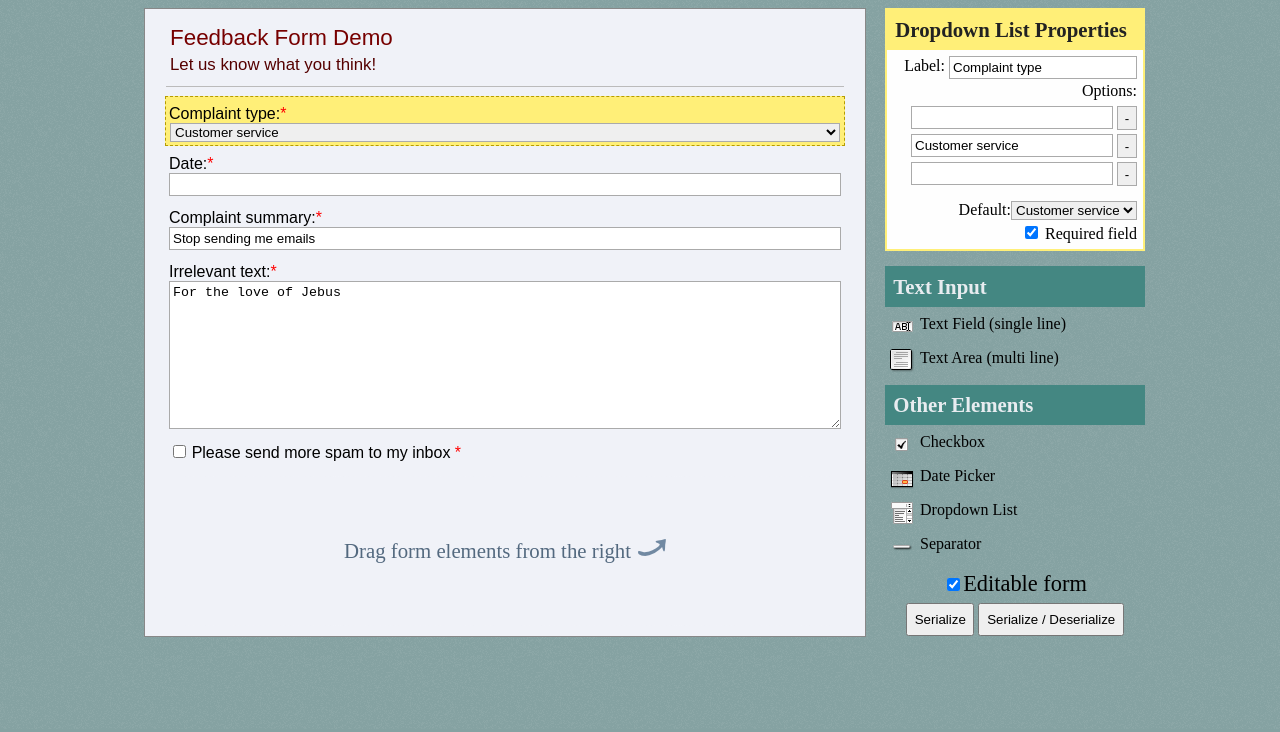
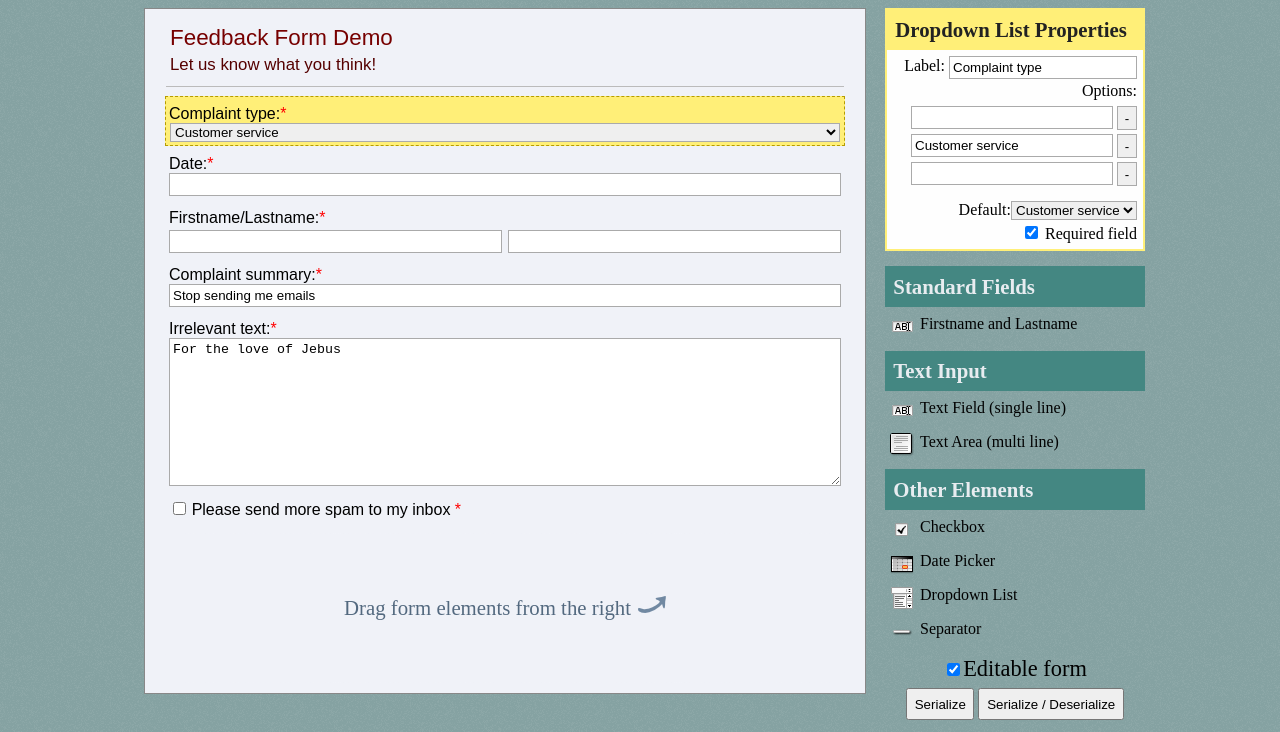
Before and after one commit to knipknap/SpiffForm, a plain HTML site: page index.html in a window 1280 px wide. Shown: the part 71-803 px from the top of the page. Drawn offline with nearby package versions, Linux system fonts and the light colour scheme.

Commit message:
add SpiffFormNameField

```diff
--- a/default.css
+++ b/default.css
@@ -73,6 +73,10 @@ background-position: 0 .5em;
 padding: .5em 0 .5em 30px;
 }
 
+#ui-name {
+background-image: url('spiffform/res/entry.png');
+}
+
 #ui-entry {
 background-image: url('spiffform/res/entry.png');
 }
--- a/form.js
+++ b/form.js
@@ -12,6 +12,8 @@ function attach_form(container) {
     var datepicker = form.append(new SpiffFormDatePicker());
     datepicker.set_label('Birth Date');
 
+    form.append(new SpiffFormNameField());
+
     var entry = form.append(new SpiffFormEntryField());
     entry.set_label('Complaint summary');
     entry.set_text('Stop sending me emails');
--- a/index.html
+++ b/index.html
@@ -79,6 +79,11 @@ $(document).ready(function() {
     <div id="panel" class="spiffform-panel"></div>
 
     <div id="sidebar-elements">
+      <h3>Standard Fields</h3>
+      <ul class="ui-elements">
+        <li id="ui-name" name="namefield">Firstname and Lastname</li>
+      </ul>
+
       <h3>Text Input</h3>
       <ul class="ui-elements">
         <li id="ui-entry" name="entryfield">Text Field (single line)</li>
--- a/spiffform/res/spiffform.css
+++ b/spiffform/res/spiffform.css
@@ -89,6 +89,14 @@ color: #500;
 border: 0;
 height: 1px;
 background: #bbb;
+}
+
+.spiffform-item-namefield input {
+display: inline-block;
+margin: 0 3px 3px 3px;
+padding: 3px;
+width: 325px;
+border: 1px solid #aaa;
 }
 
 .spiffform-item-entryfield input,
--- a/spiffform/spiffform.js
+++ b/spiffform/spiffform.js
@@ -105,6 +105,14 @@ var _SpiffFormObjectSerializer = function() {
 
     this.deserialize_separator = function(data) {
         return this.deserialize_element(new SpiffFormSeparator(), data);
+    };
+
+    this.serialize_namefield = function(obj) {
+        return this.serialize_element(obj);
+    };
+
+    this.deserialize_namefield = function(data) {
+        return this.deserialize_element(new SpiffFormNameField(), data);
     };
 
     this.serialize_entryfield = function(obj) {
@@ -473,6 +481,92 @@ var SpiffFormSeparator = function() {
 
 SpiffFormSeparator.prototype = new SpiffFormElement();
 spiffform_elements.separator = SpiffFormSeparator;
+
+// -------------------------------------
+// Fields for firstname and lastname
+// -------------------------------------
+var SpiffFormNameField = function() {
+    this._name = 'Name Field';
+    this._label = 'Firstname/Lastname';
+    this._value = ['', ''];
+    var that = this;
+
+    this.get_handle = function() {
+        return 'namefield';
+    };
+
+    this.attach = function(div) {
+        this._div = div;
+        this.update();
+    };
+
+    this.update = function() {
+        if (!that._div)
+            return;
+        that._div.empty();
+        that._div.append('<label>' + that._get_label_html() + '</label>' +
+                         '<div>' +
+                         '<input type="text" name="firstname"/>' +
+                         '<input type="text" name="lastname"/>' +
+                         '</div>');
+        that._div.append('<span class="spiffform-item-error"></span>');
+        var first = that._div.find('input[name="firstname"]');
+        first.val(that._value[0]);
+        first.bind('keyup mouseup change', function() {
+            that._value[0] = $(this).val();
+            that.validate();
+        });
+        var last = that._div.find('input[name="lastname"]');
+        last.val(that._value[1]);
+        last.bind('keyup mouseup change', function() {
+            that._value[1] = $(this).val();
+            that.validate();
+        });
+    };
+
+    this.update_properties = function(elem) {
+        // Label text.
+        elem.append(this._get_label_entry());
+
+        // Required checkbox.
+        elem.append(this._get_required_checkbox());
+    };
+
+    this.set_text = function(text) {
+        throw new Error('Name fields have no set_text()');
+    };
+
+    this.set_firstname = function(text) {
+        this._value[0] = text;
+        this.update();
+    };
+
+    this.set_lastname = function(text) {
+        this._value[1] = text;
+        this.update();
+    };
+
+    this.validate = function() {
+        if (this._required &&
+            (this._value[0] === '' || this._value[1] === '')) {
+            this.set_error('This field is required.');
+            return false;
+        }
+        this.set_error(undefined);
+        return true;
+    };
+
+    this.serialize = function(serializer) {
+        return serializer.serialize_namefield(this);
+    };
+
+    this.deserialize = function(serializer, data) {
+        return serializer.deserialize_namefield(this, data);
+    };
+};
+
+SpiffFormNameField.prototype = new SpiffFormElement();
+spiffform_elements.namefield = SpiffFormNameField;
 
 // -----------------------
 // Entry Box
```
